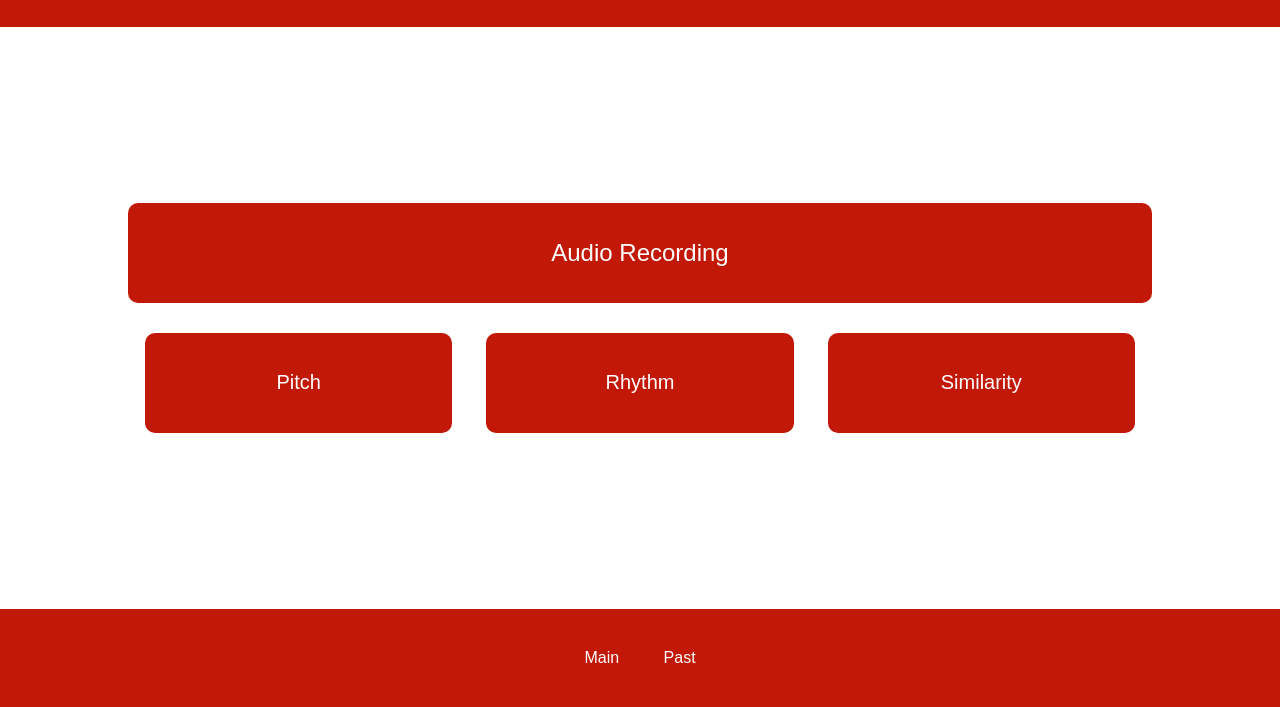
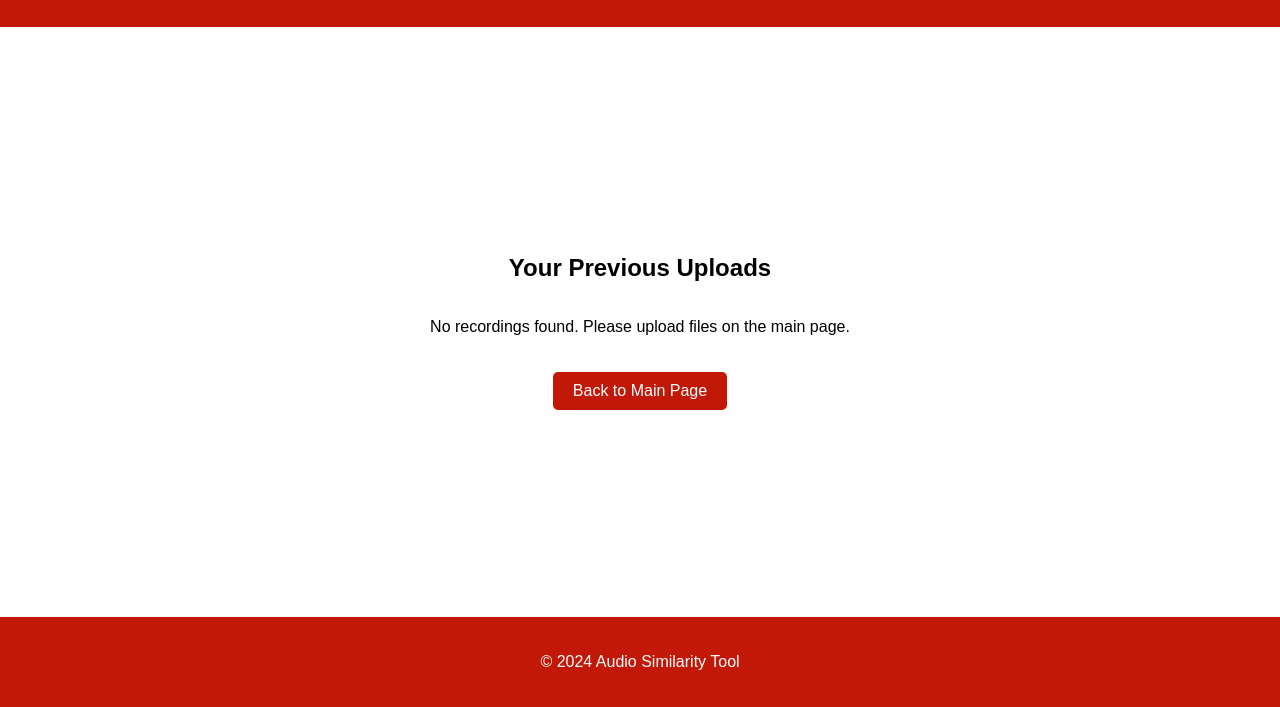
Before and after one commit to Ai-dev3/MusicAI, a plain HTML site: page pastrecordings.html in a window 1280 px wide. Shown: the part 93-800 px from the top of the page. Drawn offline with Linux system fonts and the light colour scheme.

Commit message:
Update pastrecordings.html

```diff
--- a/pastrecordings.html
+++ b/pastrecordings.html
@@ -3,7 +3,7 @@
 <head>
     <meta charset="UTF-8">
     <meta name="viewport" content="width=device-width, initial-scale=1.0">
-    <title>Audio Analysis</title>
+    <title>Past Audio Recordings</title>
     <style>
         body {
             margin: 0;
@@ -13,15 +13,13 @@
             min-height: 100vh;
         }
 
-        /* Header styling */
-        .header {
+        .header, .footer {
             background-color: #C21807;
             color: white;
             padding: 20px;
             text-align: center;
         }
 
-        /* Main content styling */
         .content {
             flex: 1;
             display: flex;
@@ -29,50 +27,32 @@
             justify-content: center;
             align-items: center;
             text-align: center;
+            padding: 20px;
         }
 
-        /* Large rectangle styling */
-        .large-rectangle {
-            width: 80%;
-            height: 100px;
-            background-color: #C21807;
-            color: white;
-            display: flex;
-            justify-content: center;
-            align-items: center;
-            margin-bottom: 30px;
-            font-size: 24px;
-            border-radius: 10px;
+        .recordings-list {
+            width: 100%;
+            max-width: 600px;
+            margin: 0 auto;
+            list-style: none;
+            padding: 0;
         }
 
-        /* Container for three squares */
-        .squares-container {
+        .recording-item {
+            background-color: #f1f1f1;
+            padding: 15px;
+            margin-bottom: 10px;
+            border-radius: 5px;
             display: flex;
-            justify-content: space-around;
-            width: 80%;
+            justify-content: space-between;
+            align-items: center;
         }
 
-        /* Square styling */
-        .square {
-            width: 30%;
-            height: 100px;
-            background-color: #C21807;
-            color: white;
-            display: flex;
-            justify-content: center;
-            align-items: center;
-            font-size: 20px;
-            border-radius: 10px;
+        .audio-player {
+            width: 100%;
+            max-width: 300px;
         }
 
-        /* Footer styling */
-        .footer {
-            background-color: #C21807;
-            color: white;
-            padding: 20px;
-            text-align: center;
-        }
-    /* Button styling */
         .button {
             background-color: #C21807;
             color: white;
@@ -81,7 +61,7 @@
             cursor: pointer;
             border-radius: 5px;
             font-size: 16px;
-            margin: 10px 0;
+            margin-top: 20px;
         }
 
         .button:hover {
@@ -93,29 +73,50 @@
 
     <!-- Header section -->
     <div class="header">
-        <h1>Audio Analysis</h1>
+        <h1>Past Audio Recordings</h1>
     </div>
 
     <!-- Main content section -->
     <div class="content">
-        <!-- Large rectangle saying 'Current' -->
-        <div class="large-rectangle">
-            Audio Recording
-        </div>
-
-        <!-- Three horizontal squares -->
-        <div class="squares-container">
-            <div class="square">Pitch</div>
-            <div class="square">Rhythm</div>
-            <div class="square">Similarity</div>
-        </div>
+        <h2>Your Previous Uploads</h2>
+        <ul id="recordingsList" class="recordings-list"></ul>
+        <button class="button" onclick="window.location.href='index.html';">Back to Main Page</button>
     </div>
 
     <!-- Footer section -->
     <div class="footer">
-        <button class="button" type="submit" onclick="window.location.href='index.html';">Main</button>
-        <button class="button" onclick= "window.location.href='pastrecordings.html';">Past</button>
+        <p>&copy; 2024 Audio Similarity Tool</p>
     </div>
 
+    <script>
+        // Fetch the stored audio files from localStorage
+        const file1 = localStorage.getItem('file1');
+        const file2 = localStorage.getItem('file2');
+
+        const recordingsList = document.getElementById('recordingsList');
+
+        // If there are recordings in localStorage, display them as audio players
+        if (file1 && file2) {
+            recordingsList.innerHTML = `
+                <li class="recording-item">
+                    <h3>Recording 1</h3>
+                    <audio controls class="audio-player">
+                        <source src="${file1}" type="audio/mpeg">
+                        Your browser does not support the audio element.
+                    </audio>
+                </li>
+                <li class="recording-item">
+                    <h3>Recording 2</h3>
+                    <audio controls class="audio-player">
+                        <source src="${file2}" type="audio/mpeg">
+                        Your browser does not support the audio element.
+                    </audio>
+                </li>
+            `;
+        } else {
+            // If there are no recordings, show a message
+            recordingsList.innerHTML = '<p>No recordings found. Please upload files on the main page.</p>';
+        }
+    </script>
 </body>
 </html>
```
